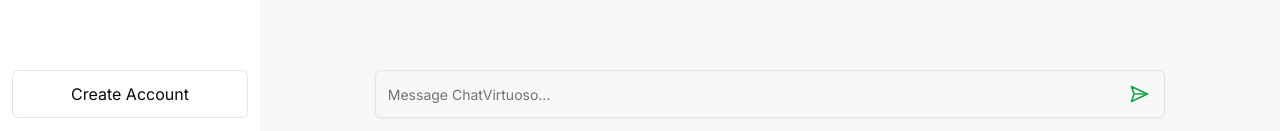
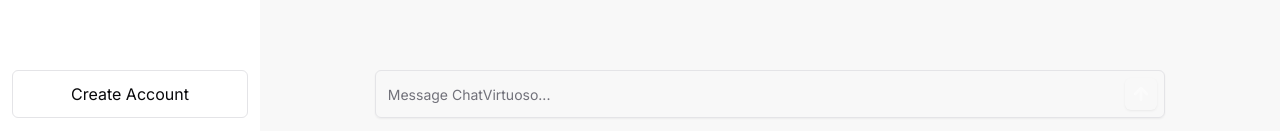
Before and after one commit to iRishabhSingh/chat-maven, a Next.js app: page / in a window 1280 px wide. Shown: the part 666-797 px from the top of the page. Built offline with nearby package versions, Linux system fonts and the light colour scheme; no server answers.

Commit message:
Enhanced Functionality and Styling of ChatInput Component

```diff
--- a/components/ChatInput.tsx
+++ b/components/ChatInput.tsx
@@ -2,18 +2,39 @@
 import React from "react";
 import { Input } from "./ui/input";
 import { Button } from "./ui/button";
-import { SendHorizontal } from "lucide-react";
+import { ArrowUp } from "lucide-react";
 
 const ChatInput = () => {
+  const [message, setMessage] = React.useState<string>("");
+
+  const handleChange = (event: React.ChangeEvent<HTMLInputElement>) => {
+    setMessage(event.target.value);
+  };
+
+  const handleClick = () => {
+    if (message.trim() !== "") {
+      setMessage("");
+    }
+  };
+
+  const isMessageEmpty = message.trim() === "";
+
   return (
     <div className="relative flex w-full md:w-[80%] items-center space-x-2">
       <Input
         type="text"
+        value={message}
+        onChange={handleChange}
         placeholder="Message ChatVirtuoso..."
         className="h-12 w-full pr-16"
       />
-      <Button type="submit" variant="link" className="absolute right-0 h-12">
-        <SendHorizontal width={20} height={20} />
+      <Button
+        type="button"
+        onClick={handleClick}
+        disabled={isMessageEmpty}
+        className="absolute right-2 p-0 w-8 h-8 bg-white disabled:bg-transparent text-[#000000D0] disabled:text-[#fff]"
+      >
+        <ArrowUp width={20} height={20} strokeWidth={3} />
       </Button>
     </div>
   );
```
